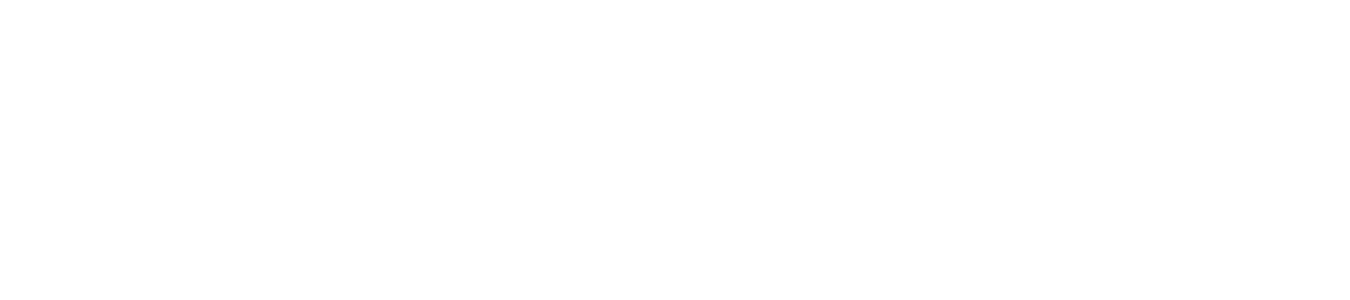
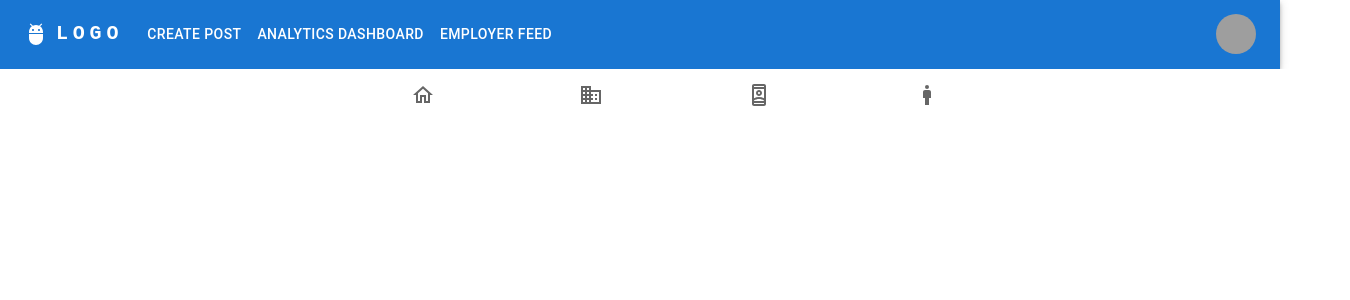
Before and after one commit to IT21159176/ITPM-Login, a React (Vite) app in the folder frontend/: page /consultantdashb in a window 1280 px wide. Before the commit this address had no page. Shown: the top 300 px of the page, 1350 px wide, since content can reach past the window. Built offline with nearby package versions, Linux system fonts and the light colour scheme; grey boxes are pictures that could not be loaded.

Commit message:
commiting

```diff
--- a/frontend/src/App.jsx
+++ b/frontend/src/App.jsx
@@ -4,21 +4,19 @@ import { BrowserRouter, Routes, Route } from 'react-router-dom';
 import SignInSide from './pages/Loging/login';
 import ResponsiveAppBar from './Components/navigator';
 import SignUp from './pages/Loging/signup';
+import LabelBottomNavigation from './Components/bottom';
+import Consultantdashb from './pages/consultant/consultantdashb';
 
 function App() {
   return (
     <BrowserRouter>
+
+
       <Routes>
         <Route path='' element={<SignInSide />} />
         <Route path='/signin' element={<SignInSide />} />
         <Route path='/signup' element={<SignUp />} />
-
-        <Route path='' element={<SignUp />} />
-        <Route path='/signup' element={<SignUp />} />
-        <Route path='/signin' element={<SignInSide />} />
-
-
-
+        <Route path='/consultantdashb' element={<Consultantdashb />} />
 
       </Routes>
     </BrowserRouter>
--- /dev/null
+++ b/frontend/src/Components/bottom.jsx
@@ -0,0 +1,42 @@
+import * as React from 'react';
+import BottomNavigation from '@mui/material/BottomNavigation';
+import BottomNavigationAction from '@mui/material/BottomNavigationAction';
+import FolderIcon from '@mui/icons-material/Folder';
+import RestoreIcon from '@mui/icons-material/Restore';
+import FavoriteIcon from '@mui/icons-material/Favorite';
+import LocationOnIcon from '@mui/icons-material/LocationOn';
+import BusinessOutlinedIcon from '@mui/icons-material/BusinessOutlined';
+import HomeOutlinedIcon from '@mui/icons-material/HomeOutlined';
+import RememberMeOutlinedIcon from '@mui/icons-material/RememberMeOutlined';
+import ManOutlinedIcon from '@mui/icons-material/ManOutlined';
+export default function LabelBottomNavigation() {
+  const [value, setValue] = React.useState('recents');
+
+  const handleChange = (event, newValue) => {
+    setValue(newValue);
+  };
+
+  return (
+    <BottomNavigation sx={{ width: 1350 }} value={value} onChange={handleChange}>
+      <BottomNavigationAction
+        label="Home"
+        value="home"
+        icon={<HomeOutlinedIcon />}
+      />
+      <BottomNavigationAction
+        label="Business"
+        value="business"
+        icon={<BusinessOutlinedIcon />}
+      />
+      <BottomNavigationAction
+        label="Consultant"
+        value="consultant"
+        icon={<RememberMeOutlinedIcon />}
+      />
+      <BottomNavigationAction
+      label="Employer"
+      value="employer"
+      icon={<ManOutlinedIcon />} />
+    </BottomNavigation>
+  );
+}
--- a/frontend/src/Components/navigator.jsx
+++ b/frontend/src/Components/navigator.jsx
@@ -13,8 +13,8 @@ import Tooltip from '@mui/material/Tooltip';
 import MenuItem from '@mui/material/MenuItem';
 import AdbIcon from '@mui/icons-material/Adb';
 
-const pages = ['Products', 'Pricing', 'Blog'];
-const settings = ['Profile', 'Account', 'Dashboard', 'Logout'];
+const pages = ['Create post', 'Analytics Dashboard ', 'Employer Feed'];
+const settings = ['Profile', 'Logout'];
 
 function ResponsiveAppBar() {
   const [anchorElNav, setAnchorElNav] = React.useState(null);
--- a/frontend/src/pages/Loging/login.jsx
+++ b/frontend/src/pages/Loging/login.jsx
@@ -100,7 +100,7 @@ export default function SignInSide() {
                 control={<Checkbox value="remember" color="primary" />}
                 label="Remember me"
               />
-              <Link to="#">
+              <Link to="/consultantdashb">
               <Button
                 type="submit"
                 fullWidth
--- a/frontend/src/pages/consultant/consultantdashb.jsx
+++ b/frontend/src/pages/consultant/consultantdashb.jsx
@@ -0,0 +1,32 @@
+import React from 'react'
+import ResponsiveAppBar from '../../Components/navigator';
+import LabelBottomNavigation from '../../Components/bottom';
+
+export default function Consultantdashb() {
+  return (
+    <div>
+        <ResponsiveAppBar/>
+
+
+
+
+
+
+
+
+
+
+
+
+
+
+
+
+
+
+
+        <LabelBottomNavigation />
+        </div>
+
+  )
+}
```
